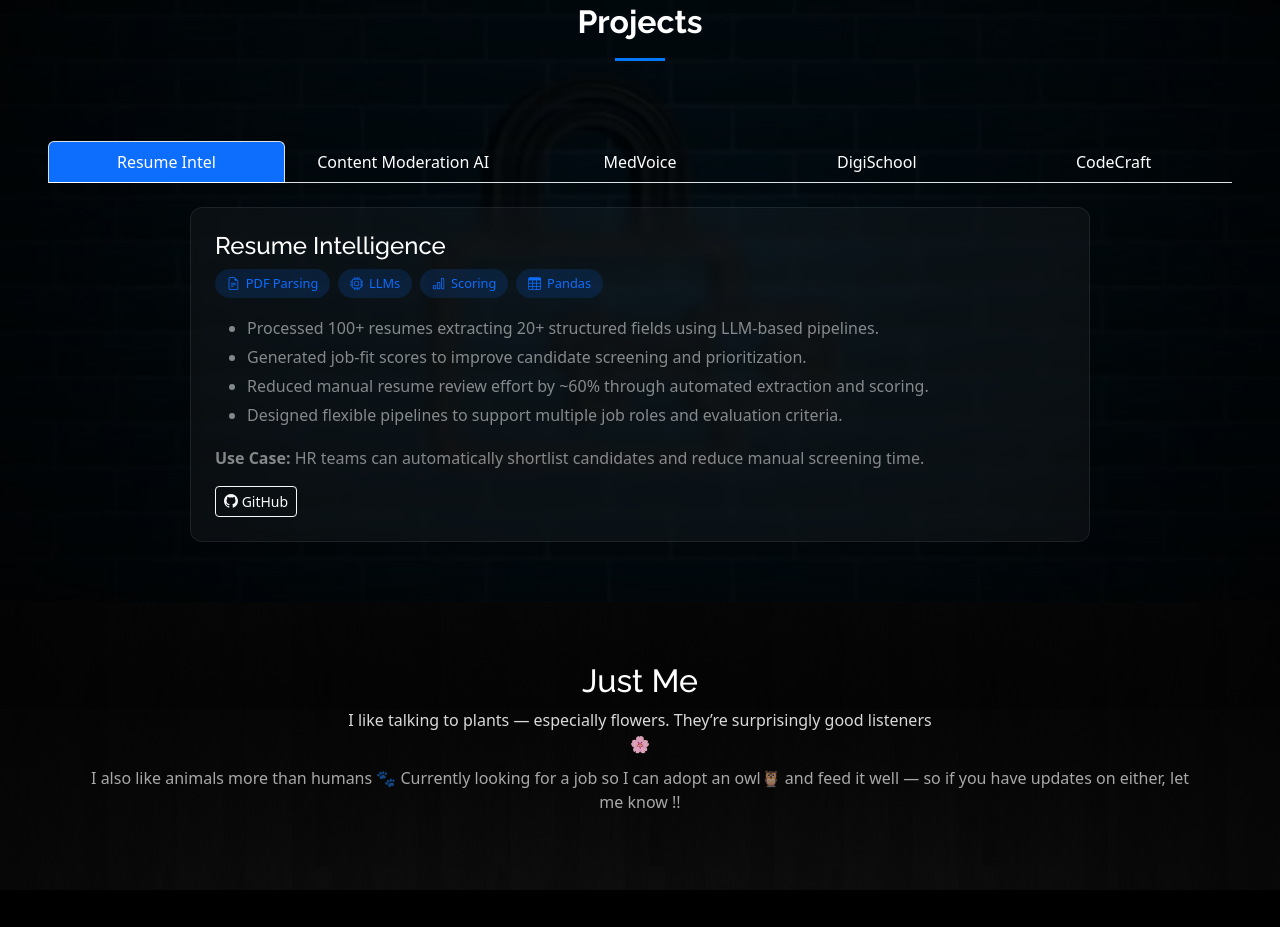
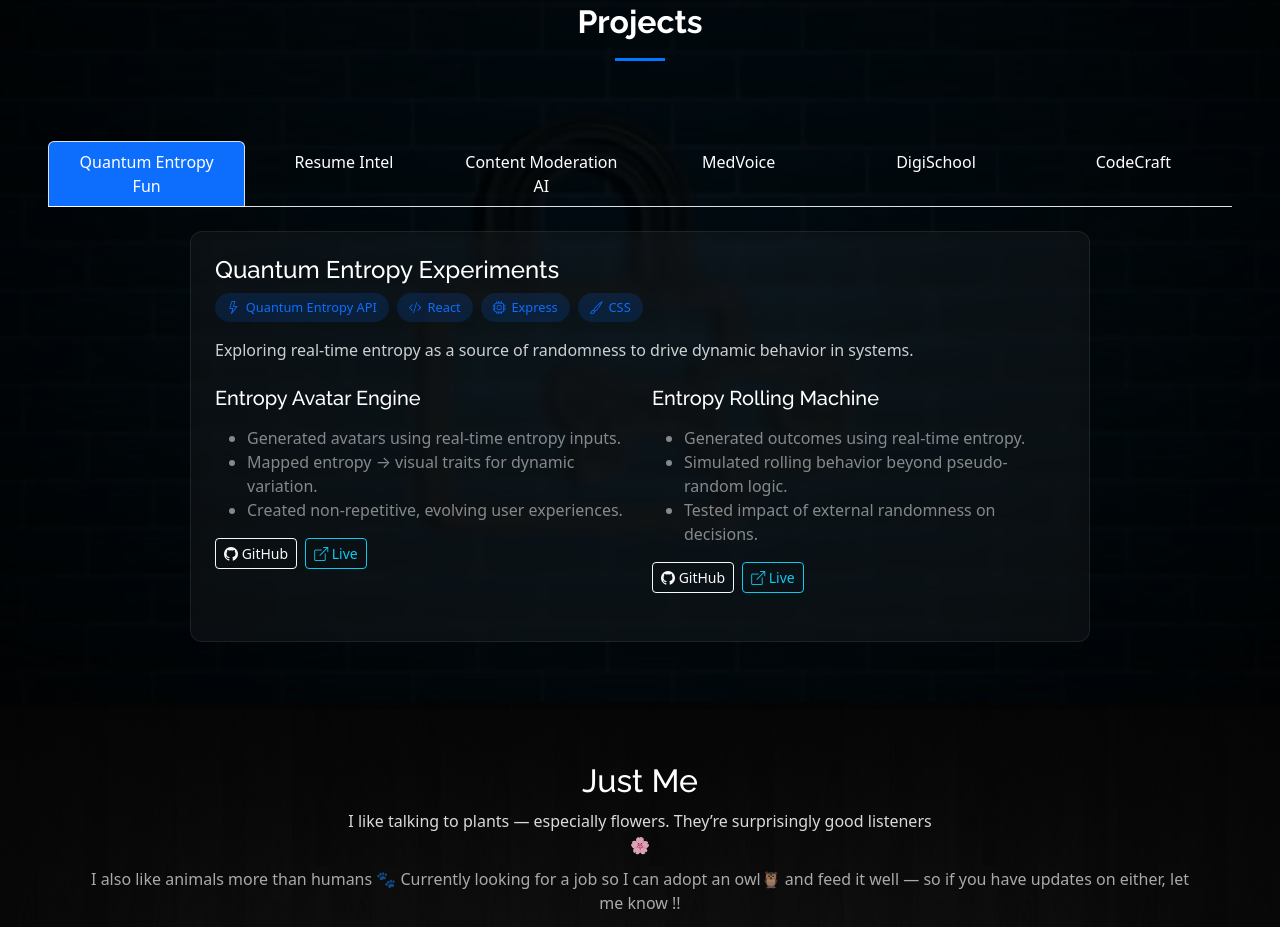
Before and after one commit to spo-o/spo-o.github.io, a plain HTML site: page index.html in a window 1280 px wide. Shown: the part 4091-5018 px from the top of the page. Drawn offline with nearby package versions, Linux system fonts and the light colour scheme; animation ran at ten frames a second; a script that the page names is missing.

Commit message:
reorder projects, fix tab active state, improve quantum section layout

```diff
--- a/index.html
+++ b/index.html
@@ -431,7 +431,15 @@
     <ul class="nav nav-tabs nav-justified mb-4 w-100" id="projectTabs" role="tablist">
 
       <li class="nav-item">
-        <button class="nav-link active" data-bs-toggle="tab" data-bs-target="#proj1">Resume Intel</button>
+        <button class="nav-link active" data-bs-toggle="tab" data-bs-target="#proj6">
+          Quantum Entropy Fun
+        </button>
+      </li>
+
+      <li class="nav-item">
+        <button class="nav-link" data-bs-toggle="tab" data-bs-target="#proj1">
+          Resume Intel
+        </button>
       </li>
 
       <li class="nav-item">
@@ -456,7 +464,7 @@
     <div class="tab-content" id="projectTabContent">
 
       <!-- 1. Resume Intel -->
-      <div class="tab-pane fade show active" id="proj1">
+      <div class="tab-pane fade" id="proj1">
         <div class="d-flex justify-content-center">
           <div class="project-card">
 
@@ -634,6 +642,81 @@
         </div>
       </div>
 
+      <div class="tab-pane fade show active" id="proj6" role="tabpanel">
+
+        <div class="d-flex justify-content-center">
+          <div class="project-card">
+
+            <!-- Title -->
+            <h4 class="text-white mb-2">Quantum Entropy Experiments</h4>
+
+            <!-- Tech Pills (SHARED) -->
+            <div class="mt-2 d-flex flex-wrap gap-2">
+              <span class="tech-pill"><i class="bi bi-lightning"></i> Quantum Entropy API</span>
+              <span class="tech-pill"><i class="bi bi-code-slash"></i> React</span>
+              <span class="tech-pill"><i class="bi bi-cpu"></i> Express</span>
+              <span class="tech-pill"><i class="bi bi-brush"></i> CSS</span>
+            </div>
+
+            <!-- Intro -->
+            <p class="mt-3" style="color: rgba(255,255,255,0.8);">
+              Exploring real-time entropy as a source of randomness to drive dynamic behavior in systems.
+            </p>
+
+            <!-- GRID -->
+            <div class="row mt-4">
+
+              <!-- AVATAR -->
+              <div class="col-md-6 mb-4">
+
+                <h5 class="text-white">Entropy Avatar Engine</h5>
+
+                <ul class="mt-3 text-white-50">
+                  <li>Generated avatars using real-time entropy inputs.</li>
+                  <li>Mapped entropy → visual traits for dynamic variation.</li>
+                  <li>Created non-repetitive, evolving user experiences.</li>
+                </ul>
+
+                <div class="d-flex gap-2 mt-2">
+                  <a href="https://github.com/spo-o/Quantum-Avatar-Engine" target="_blank" class="btn btn-sm btn-outline-light">
+                    <i class="bi bi-github"></i> GitHub
+                  </a>
+                  <a href="https://quantum-avatar-engine.vercel.app/" target="_blank" class="btn btn-sm btn-outline-info">
+                    <i class="bi bi-box-arrow-up-right"></i> Live
+                  </a>
+                </div>
+
+              </div>
+
+              <!-- ROLLING -->
+              <div class="col-md-6 mb-4">
+
+                <h5 class="text-white">Entropy Rolling Machine</h5>
+
+                <ul class="mt-3 text-white-50">
+                  <li>Generated outcomes using real-time entropy.</li>
+                  <li>Simulated rolling behavior beyond pseudo-random logic.</li>
+                  <li>Tested impact of external randomness on decisions.</li>
+                </ul>
+
+                <div class="d-flex gap-2 mt-2">
+                  <a href="https://github.com/spo-o/Quantum-Slot" target="_blank" class="btn btn-sm btn-outline-light">
+                    <i class="bi bi-github"></i> GitHub
+                  </a>
+                  <a href="https://quantum-slot.vercel.app/" target="_blank" class="btn btn-sm btn-outline-info">
+                    <i class="bi bi-box-arrow-up-right"></i> Live
+                  </a>
+                </div>
+
+              </div>
+
+            </div>
+
+          </div>
+        </div>
+
+      </div>
+
     </div>
 </section>
 
```
